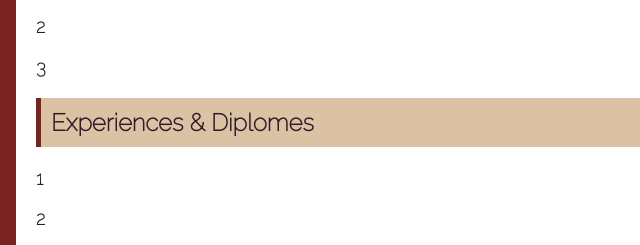
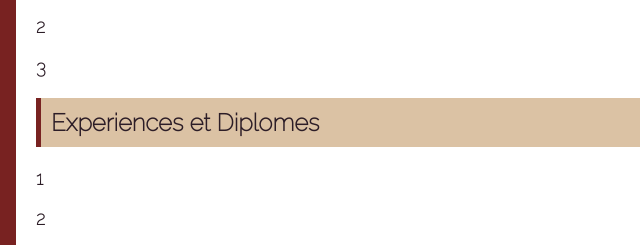
Before and after one commit to ThibaudPando/CEF-OnlineCV, a plain HTML site: page index.html in a window 1280 px wide. Shown: the part 683-928 px from the top of the page, 408-1048 px from the left. Drawn offline with Linux system fonts and the light colour scheme.

Commit message:
Update HTML and CSS files

```diff
--- a/index.html
+++ b/index.html
@@ -51,7 +51,7 @@
         <h3 class="side__subtitle">2</h3>
         <h3 class="side__subtitle">3</h3>
         <!-- Add your content here -->
-        <h2 class="side__title">Experiences & Diplomes</h2>
+        <h2 class="side__title">Experiences et Diplomes</h2>
         <h3 class="side__subtitle">1</h3>
         <h3 class="side__subtitle">2</h3>
         <h3 class="side__subtitle">3</h3>
```
